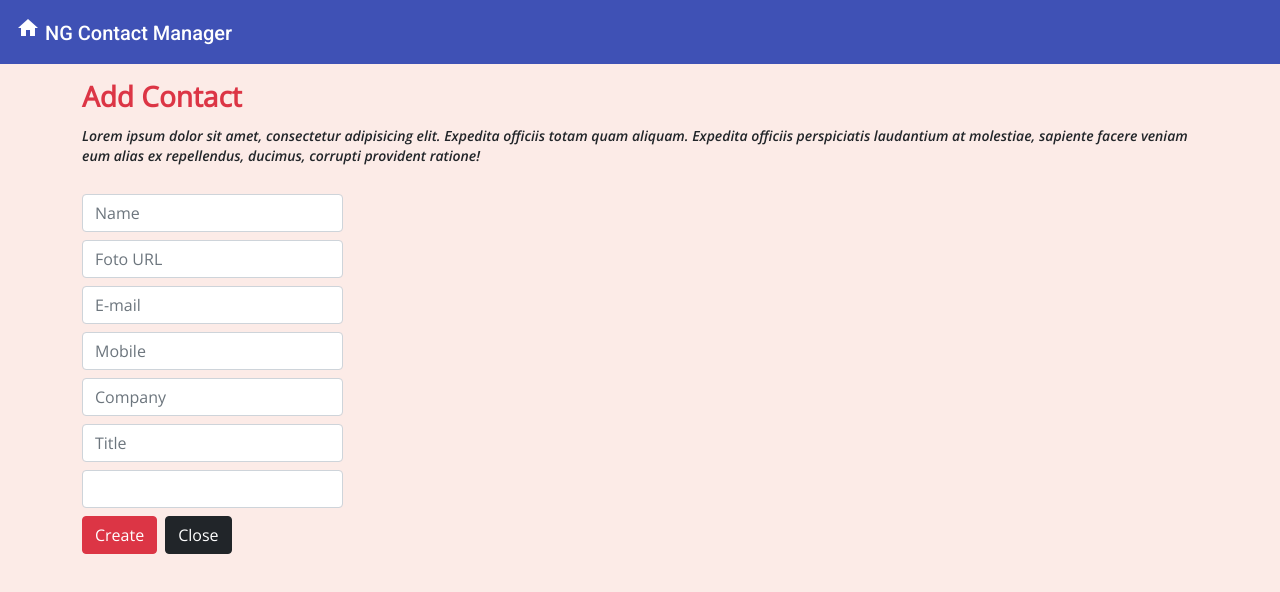
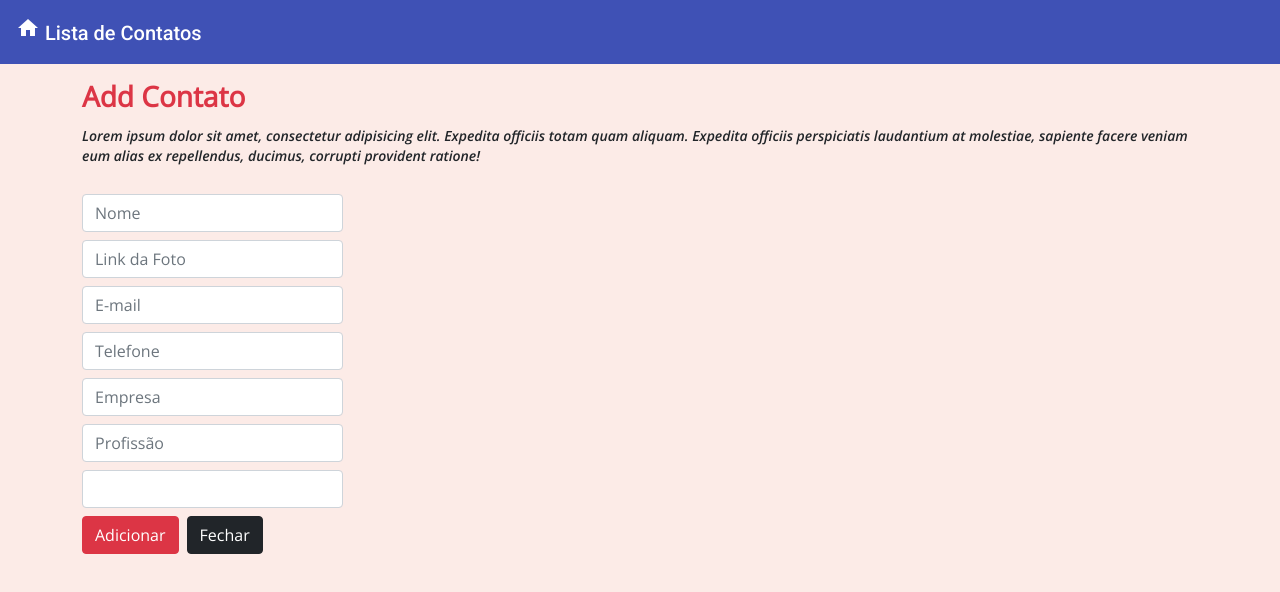
Before and after one commit to bacmarcio/lista-de-contatos-angular, an Angular app: page /contacts/add in a window 1280 px wide. Shown: the top 592 px of the page. Built offline with nearby package versions, Linux system fonts and the light colour scheme; data requests are answered from the project's data file.

Commit message:
acertando detalhes

```diff
--- a/server/db.json
+++ b/server/db.json
@@ -1,50 +1,29 @@
 {
-  "contacts": [
-    {
-      "id": "D6BNdWNHI",
-      "name": "Marcio Maia",
-      "company": "Grupo AVS",
-      "email": "marciomaia.ti@grupoavs.com",
-      "title": "Programador",
-      "mobile": "61982048889",
-      "photo": "https://pbs.twimg.com/media/EbNX_erVcAUlwIx?format=jpg&name=small",
-      "groupId": "3"
-    },
-    {
-      "name": "Livia Maria",
-      "photo": "https://pbs.twimg.com/media/ElENQo-U8AA_1jS?format=jpg&name=small",
-      "email": "liviamaria@gmail.com",
-      "mobile": "6133313333",
-      "company": "Lar",
-      "title": "Redatora",
-      "groupId": "3",
-      "id": "iJ6Tb1T"
-    }
-  ],
+  "contacts": [],
   "groups": [
     {
       "id": "1",
-      "name": "Colleague"
+      "name": "Escola"
     },
     {
       "id": "2",
-      "name": "Friend"
+      "name": "Amigos"
     },
     {
       "id": "3",
-      "name": "Family"
+      "name": "Família"
     },
     {
       "id": "4",
-      "name": "Service"
+      "name": "Serviços"
     },
     {
       "id": "5",
-      "name": "Comunity"
+      "name": "Comunidade"
     },
     {
       "id": "6",
-      "name": "Social"
+      "name": "Trabalho"
     }
   ]
 }
--- a/src/app/component/add-contact/add-contact.component.html
+++ b/src/app/component/add-contact/add-contact.component.html
@@ -1,7 +1,7 @@
 <div class="container mt-3">
     <div class="row">
         <div class="col">
-            <p class="h3 fw-bold text-danger">Add Contact</p>
+            <p class="h3 fw-bold text-danger">Add Contato</p>
             <p class="fst-italic">Lorem ipsum dolor sit amet, consectetur adipisicing elit. Expedita officiis totam quam
                 aliquam. Expedita
                 officiis perspiciatis laudantium at molestiae, sapiente facere veniam eum alias ex repellendus, ducimus,
@@ -28,11 +28,11 @@
         <div class="col-sm-3">
             <form (submit)="createSubmit()">
                 <div class="mb-2">
-                    <input [(ngModel)]="contact.name" type="text" class="form-control" name="name" placeholder="Name">
+                    <input [(ngModel)]="contact.name" type="text" class="form-control" name="name" placeholder="Nome">
                 </div>
                 <div class="mb-2">
                     <input [(ngModel)]="contact.photo" name="photo" type="text" class="form-control"
-                        placeholder="Foto URL">
+                        placeholder="Link da Foto">
                 </div>
                 <div class="mb-2">
                     <input type="text" [(ngModel)]="contact.email" class="form-control" name="email"
@@ -40,26 +40,26 @@
                 </div>
                 <div class="mb-2">
                     <input type="text" [(ngModel)]="contact.mobile" class="form-control" name="mobile"
-                        placeholder="Mobile">
+                        placeholder="Telefone">
                 </div>
                 <div class="mb-2">
                     <input type="text" [(ngModel)]="contact.company" class="form-control" name="company"
-                        placeholder="Company">
+                        placeholder="Empresa">
                 </div>
                 <div class="mb-2">
                     <input type="text" [(ngModel)]="contact.title" class="form-control" name="title"
-                        placeholder="Title">
+                        placeholder="Profissão">
                 </div>
                 <div class="mb-2">
                     <select *ngIf="groups.length > 0" [(ngModel)]="contact.groupId" name="groupId"
                         class="form-control mb-2 text-secondary" id="">
-                        <option value="">Select a list-group</option>
+                        <option value="">Grupo de Contatos</option>
                         <option [value]="group.id" *ngFor="let group of groups">{{group.name}}</option>
                     </select>
                 </div>
                 <div class="mb-2">
-                    <input type="submit" class="btn btn-danger" value="Create">
-                    <a routerLink="/" class="btn btn-dark ms-2">Close</a>
+                    <input type="submit" class="btn btn-danger" value="Adicionar">
+                    <a routerLink="/" class="btn btn-dark ms-2">Fechar</a>
                 </div>
             </form>
         </div>
--- a/src/app/component/contact-manager/contact-manager.component.html
+++ b/src/app/component/contact-manager/contact-manager.component.html
@@ -1,9 +1,9 @@
 <div class="container mt-3 ">
     <div class="row">
         <div class="col">
-            <p class="h3 text-danger fw-bold">NG Contacts
+            <p class="h3 text-danger fw-bold">Lista de Contatos
                 <a routerLink="/contacts/add" class="btn btn-danger btn-sm">
-                    <mat-icon>add_circle</mat-icon> <span class="align-items-center">New</span>
+                    <mat-icon>add_circle</mat-icon> <span class="align-items-center">Novo</span>
                 </a>
             </p>
             <p class="fst-italic">Lorem ipsum dolor sit amet consectetur adipisicing elit. Enim ex temporibus vitae
@@ -15,10 +15,10 @@
                     <div class="col-sm-6">
                         <div class="row">
                             <div class="col">
-                                <input type="text" class="form-control" placeholder="Search">
+                                <input type="text" class="form-control" placeholder="Termo da Pesquisa">
                             </div>
                             <div class="col">
-                                <input type="submit" class="btn btn-outline-dark" value="Search">
+                                <input type="submit" class="btn btn-outline-dark" value="Procurar">
                             </div>
                         </div>
                     </div>
@@ -53,9 +53,10 @@
                         </div>
                         <div class="col-sm-7">
                             <ul class="list-group">
-                                <li class="list-group-item">Name: <span class="fw-bold">{{contact.name}}</span></li>
+                                <li class="list-group-item">Nome: <span class="fw-bold">{{contact.name}}</span></li>
                                 <li class="list-group-item">E-mail: <span class="fw-bold">{{contact.email}}</span></li>
-                                <li class="list-group-item">Mobile: <span class="fw-bold">{{contact.mobile}}</span></li>
+                                <li class="list-group-item">Telefone: <span class="fw-bold">{{contact.mobile}}</span>
+                                </li>
                             </ul>
                         </div>
                         <div class="col-sm-1 d-flex flex-column justify-content-center align-items-center">
--- a/src/app/component/edit-contact/edit-contact.component.html
+++ b/src/app/component/edit-contact/edit-contact.component.html
@@ -1,7 +1,7 @@
 <div class="container mt-3">
     <div class="row">
         <div class="col">
-            <p class="h3 fw-bold text-danger">Edit Contact</p>
+            <p class="h3 fw-bold text-danger">Editar Contato</p>
             <p class="fst-italic">Lorem ipsum dolor sit amet, consectetur adipisicing elit. Expedita officiis totam quam
                 aliquam. Expedita
                 officiis perspiciatis laudantium at molestiae, sapiente facere veniam eum alias ex repellendus, ducimus,
@@ -13,25 +13,25 @@
     <div class="row">
         <div class="col-sm-3">
             <form (submit)="submitUpdate()">
-                <div class="mb-2"><input type="text" class="form-control" placeholder="Name" [(ngModel)]="contact.name"
+                <div class="mb-2"><input type="text" class="form-control" placeholder="Nome" [(ngModel)]="contact.name"
                         name="name" [value]="contact.name"></div>
-                <div class="mb-2"><input type="text" class="form-control" placeholder="Foto URL"
+                <div class="mb-2"><input type="text" class="form-control" placeholder="Link da Foto"
                         [(ngModel)]="contact.photo" name="photo" [value]="contact.photo"></div>
                 <div class="mb-2"><input type="text" class="form-control" placeholder="E-mail"
                         [(ngModel)]="contact.email" name="email" [value]="contact.email"></div>
-                <div class="mb-2"><input type="text" class="form-control" placeholder="Mobile"
+                <div class="mb-2"><input type="text" class="form-control" placeholder="Telefone"
                         [(ngModel)]="contact.mobile" name="mobile" [value]="contact.mobile"></div>
-                <div class="mb-2"><input type="text" class="form-control" placeholder="Company"
+                <div class="mb-2"><input type="text" class="form-control" placeholder="Empresa"
                         [(ngModel)]="contact.company" name="company" [value]="contact.company"></div>
-                <div class="mb-2"><input type="text" class="form-control" placeholder="Title"
+                <div class="mb-2"><input type="text" class="form-control" placeholder="Profissão"
                         [(ngModel)]="contact.title" name="title" [value]="contact.title"></div>
                 <select [(ngModel)]="contact.groupId" [value]="contact.groupId" name="groupId"
                     class="form-control mb-2 text-secondary" id="">
-                    <option value="">Select a list-group</option>
+                    <option value="">Grupo de Contatos</option>
                     <option [value]="group.id" *ngFor="let group of groups">{{group.name}}</option>
                 </select>
-                <input type="submit" class="btn btn-danger" value="Update">
-                <a routerLink="/" class="btn btn-dark ms-2">Close</a>
+                <input type="submit" class="btn btn-danger" value="Atualizar">
+                <a routerLink="/" class="btn btn-dark ms-2">Fechar</a>
             </form>
         </div>
         <div class="col-sm-4">
--- a/src/app/component/navbar/navbar.component.html
+++ b/src/app/component/navbar/navbar.component.html
@@ -2,7 +2,7 @@
     <span>
         <a routerLink="/">
             <mat-icon>home</mat-icon>
-            NG Contact Manager
+            Lista de Contatos
         </a>
     </span>
     <span class="example-spacer"></span>
--- a/src/app/component/page-not-found/page-not-found.component.html
+++ b/src/app/component/page-not-found/page-not-found.component.html
@@ -1,7 +1,7 @@
 <div class="container mt-5">
     <div class="row">
         <div class="col">
-            <p class="h3 text-danger text-center fw-bold">404! Page not Found</p>
+            <p class="h3 text-danger text-center fw-bold">404! Pagina não encontrada</p>
         </div>
     </div>
 </div>
--- a/src/index.html
+++ b/src/index.html
@@ -7,7 +7,7 @@
   <link rel="icon" type="image/x-icon" href="favicon.ico">
   <link rel="stylesheet" href="https://cdnjs.cloudflare.com/ajax/libs/bootstrap/5.1.3/css/bootstrap.min.css" />
   <link rel="stylesheet" href="https://cdnjs.cloudflare.com/ajax/libs/font-awesome/6.1.1/css/all.min.css" />
-  <title>Grupo AVS - Cotação de Material</title>
+  <title>Lista de Contatos</title>
   <base href="/">
   <link rel="preconnect" href="https://fonts.gstatic.com">
   <link href="https://fonts.googleapis.com/css2?family=Roboto:wght@300;400;500&display=swap" rel="stylesheet">
```
Also changed, not shown: src/app/component/view-contact/view-contact.component.html (+8 -7 lines).
